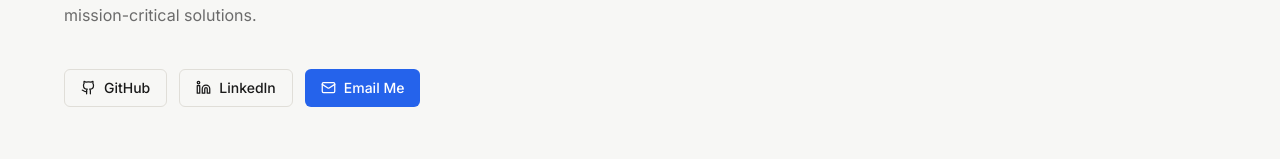
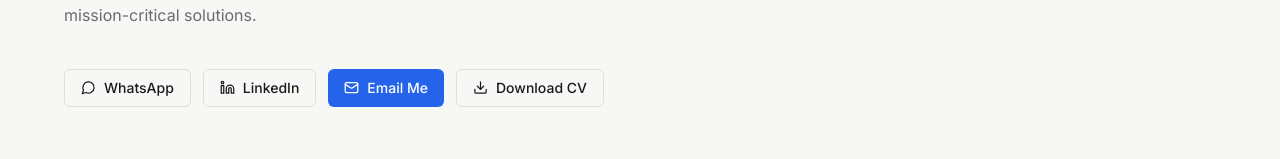
Before and after one commit to adith-widhiantara/adith-widhiantara.github.io, a Next.js app: page / in a window 1280 px wide. Shown: the part 436-595 px from the top of the page. Built offline with nearby package versions, Linux system fonts and the light colour scheme; no server answers.

Commit message:
Update: cv & hero page

```diff
--- a/src/components/sections/Certifications.tsx
+++ b/src/components/sections/Certifications.tsx
@@ -36,8 +36,13 @@ export default function Certifications() {
                       className="flex items-center justify-between gap-4 text-sm border-b pb-2.5"
                       style={{ borderColor: 'var(--border)' }}
                     >
-                      <span style={{ color: 'var(--text-primary)' }}>{item.name}</span>
-                      <span className="font-mono text-xs shrink-0" style={{ color: 'var(--text-muted)' }}>
+                      <span className="min-w-0 break-words" style={{ color: 'var(--text-primary)' }}>
+                        {item.name}
+                      </span>
+                      <span
+                        className="font-mono text-xs shrink-0 max-w-[40%] truncate text-right"
+                        style={{ color: 'var(--text-muted)' }}
+                      >
                         {item.issuer}
                       </span>
                     </li>
--- a/src/components/sections/Hero.tsx
+++ b/src/components/sections/Hero.tsx
@@ -1,6 +1,6 @@
 'use client'
 import { useEffect, useState } from 'react'
-import { Github, Linkedin, Mail } from 'lucide-react'
+import { Linkedin, Mail, MessageCircle, Download } from 'lucide-react'
 import { motion, useReducedMotion } from 'framer-motion'
 import cvData from '@/data/cv-data.json'
 
@@ -86,14 +86,14 @@ export default function Hero() {
 
             <div className="flex flex-wrap gap-3">
               <a
-                href={cvData.personal.github}
+                href={`https://wa.me/${cvData.personal.phone.replace(/\D/g, '')}`}
                 target="_blank"
                 rel="noopener noreferrer"
                 className="inline-flex items-center gap-2 px-4 py-2 rounded-md text-sm font-medium border transition-opacity duration-150 hover:opacity-70"
                 style={{ borderColor: 'var(--border)', color: 'var(--text-primary)' }}
               >
-                <Github size={15} />
-                GitHub
+                <MessageCircle size={15} />
+                WhatsApp
               </a>
               <a
                 href={cvData.personal.linkedin}
@@ -113,6 +113,15 @@ export default function Hero() {
                 <Mail size={15} />
                 Email Me
               </a>
+              <a
+                href="/blog-docs/Aditya S Widhiantara - CV.pdf"
+                download
+                className="inline-flex items-center gap-2 px-4 py-2 rounded-md text-sm font-medium border transition-opacity duration-150 hover:opacity-70"
+                style={{ borderColor: 'var(--border)', color: 'var(--text-primary)' }}
+              >
+                <Download size={15} />
+                Download CV
+              </a>
             </div>
         </motion.div>
       </div>
--- a/src/data/cv-data.json
+++ b/src/data/cv-data.json
@@ -1,7 +1,7 @@
 {
   "personal": {
     "name": "Aditya Saktyawan Widhiantara",
-    "phone": "+6281235916971",
+    "phone": "+6285183210800",
     "email": "adityaswidhiantara@gmail.com",
     "linkedin": "https://linkedin.com/in/aditya-s-widhiantara",
     "github": "https://github.com/adith-widhiantara"
```
Also changed, not shown: 1 other file (tests, documents, lock files or other folders).
